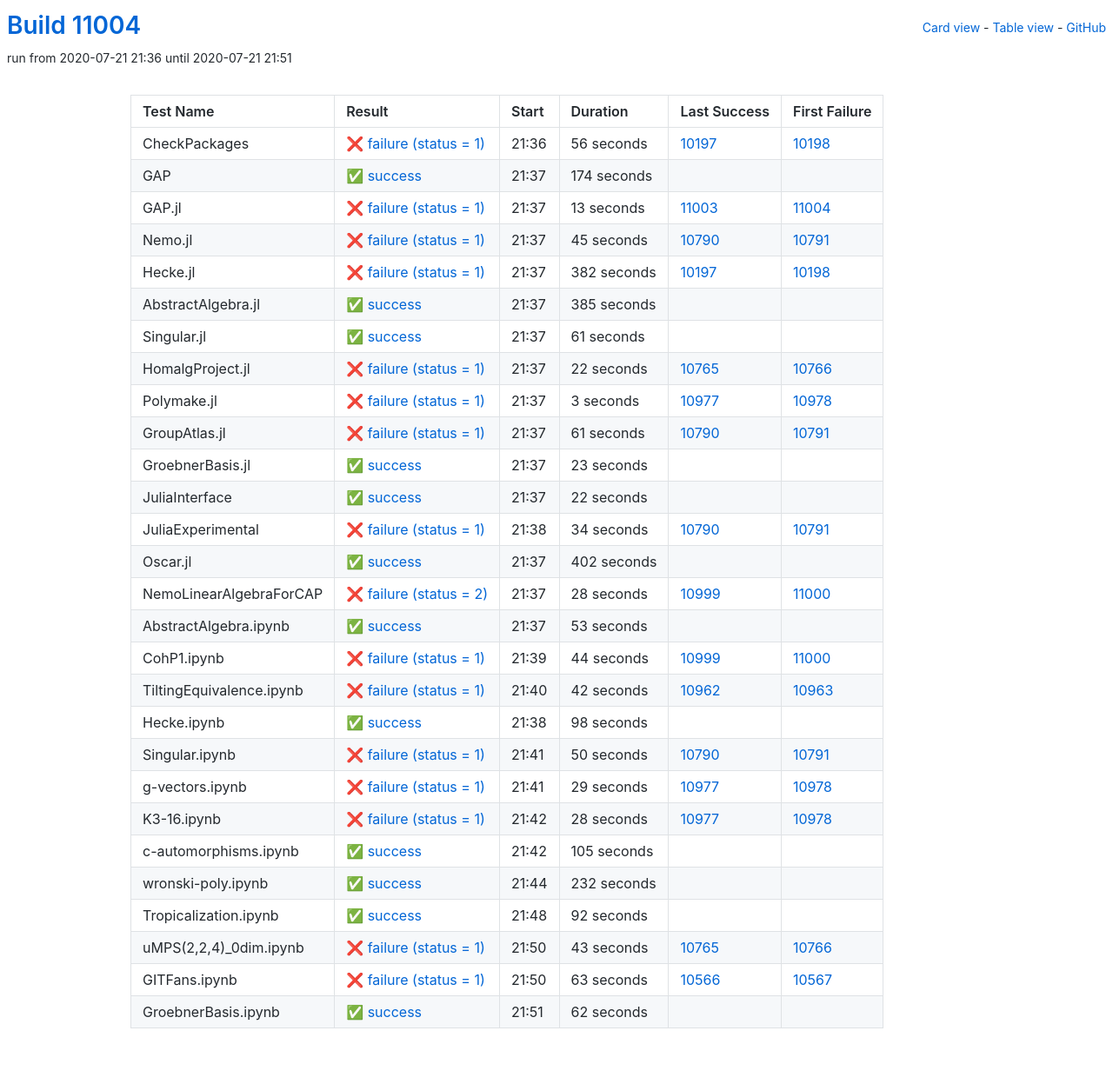
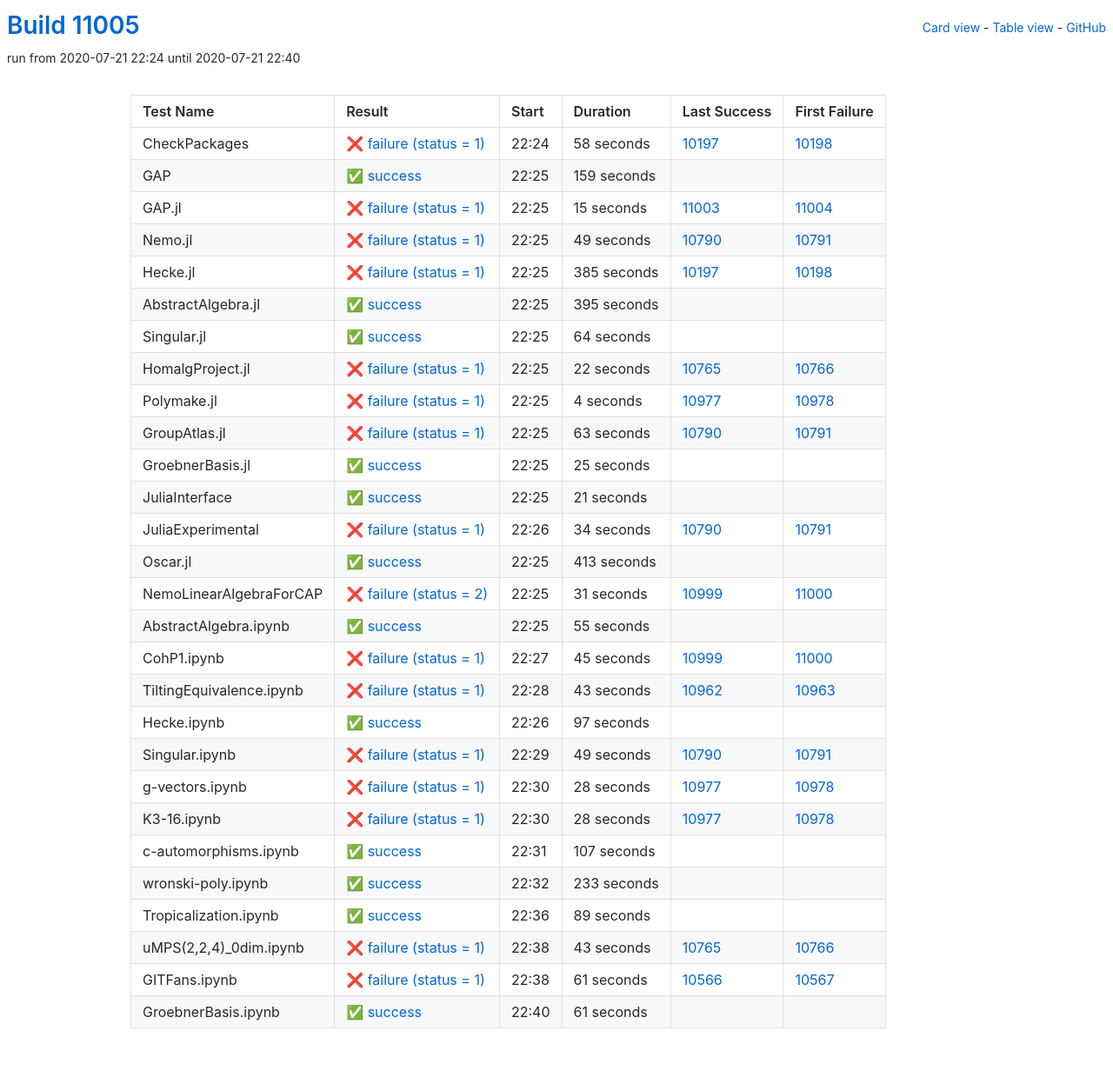
Before and after one commit to oscar-system/oscar-ci-status, a Jekyll site: the page built from table.html, in a window 1280 px wide. Shown: the whole page at 87% size. Built offline with Jekyll 4.4.1, drawn with Linux system fonts in a browser that asks for light colours.

Commit message:
Build #11005

```diff
--- a/_data/ci.yml
+++ b/_data/ci.yml
@@ -1,6 +1,6 @@
 ---
-build: 11004
-build_url: https://oscarci.mathematik.uni-kl.de/job/oscar/11004/
+build: 11005
+build_url: https://oscarci.mathematik.uni-kl.de/job/oscar/11005/
 job: oscar
 organization: oscar-system
 repo: oscar-ci-status
@@ -8,92 +8,92 @@
 tests:
 - name: CheckPackages
   id: checkpackages
-  log: https://oscarci.mathematik.uni-kl.de/job/oscar/11004/artifact/logs/build-11004/CheckPackages.log
-  start: 2020-07-21 21:36
+  log: https://oscarci.mathematik.uni-kl.de/job/oscar/11005/artifact/logs/build-11005/CheckPackages.log
+  start: 2020-07-21 22:24
   success: false
   exitcode: 1
   status: failure
-  duration: 56
+  duration: 58
   last_success: 10197
   last_success_url: https://oscarci.mathematik.uni-kl.de/job/oscar/10197/
   first_failure: 10198
   first_failure_url: https://oscarci.mathematik.uni-kl.de/job/oscar/10198/
 - name: GAP
   id: gap
-  log: https://oscarci.mathematik.uni-kl.de/job/oscar/11004/artifact/logs/build-11004/GAP.log
-  start: 2020-07-21 21:37
+  log: https://oscarci.mathematik.uni-kl.de/job/oscar/11005/artifact/logs/build-11005/GAP.log
+  start: 2020-07-21 22:25
   success: true
   exitcode: 0
   status: success
-  duration: 174
+  duration: 159
   last_success: false
   last_success_url:
   first_failure: false
   first_failure_url:
 - name: GAP.jl
   id: gap-jl
-  log: https://oscarci.mathematik.uni-kl.de/job/oscar/11004/artifact/logs/build-11004/GAP.jl.log
-  start: 2020-07-21 21:37
+  log: https://oscarci.mathematik.uni-kl.de/job/oscar/11005/artifact/logs/build-11005/GAP.jl.log
+  start: 2020-07-21 22:25
   success: false
   exitcode: 1
   status: failure
-  duration: 13
+  duration: 15
   last_success: 11003
   last_success_url: https://oscarci.mathematik.uni-kl.de/job/oscar/11003/
   first_failure: 11004
   first_failure_url: https://oscarci.mathematik.uni-kl.de/job/oscar/11004/
 - name: Nemo.jl
   id: nemo-jl
-  log: https://oscarci.mathematik.uni-kl.de/job/oscar/11004/artifact/logs/build-11004/Nemo.jl.log
-  start: 2020-07-21 21:37
+  log: https://oscarci.mathematik.uni-kl.de/job/oscar/11005/artifact/logs/build-11005/Nemo.jl.log
+  start: 2020-07-21 22:25
   success: false
   exitcode: 1
   status: failure
-  duration: 45
+  duration: 49
   last_success: 10790
   last_success_url: https://oscarci.mathematik.uni-kl.de/job/oscar/10790/
   first_failure: 10791
   first_failure_url: https://oscarci.mathematik.uni-kl.de/job/oscar/10791/
 - name: Hecke.jl
   id: hecke-jl
-  log: https://oscarci.mathematik.uni-kl.de/job/oscar/11004/artifact/logs/build-11004/Hecke.jl.log
-  start: 2020-07-21 21:37
+  log: https://oscarci.mathematik.uni-kl.de/job/oscar/11005/artifact/logs/build-11005/Hecke.jl.log
+  start: 2020-07-21 22:25
   success: false
   exitcode: 1
   status: failure
-  duration: 382
+  duration: 385
   last_success: 10197
   last_success_url: https://oscarci.mathematik.uni-kl.de/job/oscar/10197/
   first_failure: 10198
   first_failure_url: https://oscarci.mathematik.uni-kl.de/job/oscar/10198/
 - name: AbstractAlgebra.jl
   id: abstractalgebra-jl
-  log: https://oscarci.mathematik.uni-kl.de/job/oscar/11004/artifact/logs/build-11004/AbstractAlgebra.jl.log
-  start: 2020-07-21 21:37
+  log: https://oscarci.mathematik.uni-kl.de/job/oscar/11005/artifact/logs/build-11005/AbstractAlgebra.jl.log
+  start: 2020-07-21 22:25
   success: true
   exitcode: 0
   status: success
-  duration: 385
+  duration: 395
   last_success: false
   last_success_url:
   first_failure: false
   first_failure_url:
 - name: Singular.jl
   id: singular-jl
-  log: https://oscarci.mathematik.uni-kl.de/job/oscar/11004/artifact/logs/build-11004/Singular.jl.log
-  start: 2020-07-21 21:37
+  log: https://oscarci.mathematik.uni-kl.de/job/oscar/11005/artifact/logs/build-11005/Singular.jl.log
+  start: 2020-07-21 22:25
   success: true
   exitcode: 0
   status: success
-  duration: 61
+  duration: 64
   last_success: false
   last_success_url:
   first_failure: false
   first_failure_url:
 - name: HomalgProject.jl
   id: homalgproject-jl
-  log: https://oscarci.mathematik.uni-kl.de/job/oscar/11004/artifact/logs/build-11004/HomalgProject.jl.log
-  start: 2020-07-21 21:37
+  log: https://oscarci.mathematik.uni-kl.de/job/oscar/11005/artifact/logs/build-11005/HomalgProject.jl.log
+  start: 2020-07-21 22:25
   success: false
   exitcode: 1
   status: failure
@@ -104,56 +104,56 @@
   first_failure_url: https://oscarci.mathematik.uni-kl.de/job/oscar/10766/
 - name: Polymake.jl
   id: polymake-jl
-  log: https://oscarci.mathematik.uni-kl.de/job/oscar/11004/artifact/logs/build-11004/Polymake.jl.log
-  start: 2020-07-21 21:37
+  log: https://oscarci.mathematik.uni-kl.de/job/oscar/11005/artifact/logs/build-11005/Polymake.jl.log
+  start: 2020-07-21 22:25
   success: false
   exitcode: 1
   status: failure
-  duration: 3
+  duration: 4
   last_success: 10977
   last_success_url: https://oscarci.mathematik.uni-kl.de/job/oscar/10977/
   first_failure: 10978
   first_failure_url: https://oscarci.mathematik.uni-kl.de/job/oscar/10978/
 - name: GroupAtlas.jl
   id: groupatlas-jl
-  log: https://oscarci.mathematik.uni-kl.de/job/oscar/11004/artifact/logs/build-11004/GroupAtlas.jl.log
-  start: 2020-07-21 21:37
+  log: https://oscarci.mathematik.uni-kl.de/job/oscar/11005/artifact/logs/build-11005/GroupAtlas.jl.log
+  start: 2020-07-21 22:25
   success: false
   exitcode: 1
   status: failure
-  duration: 61
+  duration: 63
   last_success: 10790
   last_success_url: https://oscarci.mathematik.uni-kl.de/job/oscar/10790/
   first_failure: 10791
   first_failure_url: https://oscarci.mathematik.uni-kl.de/job/oscar/10791/
 - name: GroebnerBasis.jl
   id: groebnerbasis-jl
-  log: https://oscarci.mathematik.uni-kl.de/job/oscar/11004/artifact/logs/build-11004/GroebnerBasis.jl.log
-  start: 2020-07-21 21:37
+  log: https://oscarci.mathematik.uni-kl.de/job/oscar/11005/artifact/logs/build-11005/GroebnerBasis.jl.log
+  start: 2020-07-21 22:25
   success: true
   exitcode: 0
   status: success
-  duration: 23
+  duration: 25
   last_success: false
   last_success_url:
   first_failure: false
   first_failure_url:
 - name: JuliaInterface
   id: juliainterface
-  log: https://oscarci.mathematik.uni-kl.de/job/oscar/11004/artifact/logs/build-11004/JuliaInterface.log
-  start: 2020-07-21 21:37
+  log: https://oscarci.mathematik.uni-kl.de/job/oscar/11005/artifact/logs/build-11005/JuliaInterface.log
+  start: 2020-07-21 22:25
   success: true
   exitcode: 0
   status: success
-  duration: 22
+  duration: 21
   last_success: false
   last_success_url:
   first_failure: false
   first_failure_url:
 - name: JuliaExperimental
   id: juliaexperimental
-  log: https://oscarci.mathematik.uni-kl.de/job/oscar/11004/artifact/logs/build-11004/JuliaExperimental.log
-  start: 2020-07-21 21:38
+  log: https://oscarci.mathematik.uni-kl.de/job/oscar/11005/artifact/logs/build-11005/JuliaExperimental.log
+  start: 2020-07-21 22:26
   success: false
   exitcode: 1
   status: failure
@@ -164,104 +164,104 @@
   first_failure_url: https://oscarci.mathematik.uni-kl.de/job/oscar/10791/
 - name: Oscar.jl
   id: oscar-jl
-  log: https://oscarci.mathematik.uni-kl.de/job/oscar/11004/artifact/logs/build-11004/Oscar.jl.log
-  start: 2020-07-21 21:37
+  log: https://oscarci.mathematik.uni-kl.de/job/oscar/11005/artifact/logs/build-11005/Oscar.jl.log
+  start: 2020-07-21 22:25
   success: true
   exitcode: 0
   status: success
-  duration: 402
+  duration: 413
   last_success: false
   last_success_url:
   first_failure: false
   first_failure_url:
 - name: NemoLinearAlgebraForCAP
   id: nemolinearalgebraforcap
-  log: https://oscarci.mathematik.uni-kl.de/job/oscar/11004/artifact/logs/build-11004/NemoLinearAlgebraForCAP.log
-  start: 2020-07-21 21:37
+  log: https://oscarci.mathematik.uni-kl.de/job/oscar/11005/artifact/logs/build-11005/NemoLinearAlgebraForCAP.log
+  start: 2020-07-21 22:25
   success: false
   exitcode: 2
   status: failure
-  duration: 28
+  duration: 31
   last_success: 10999
   last_success_url: https://oscarci.mathematik.uni-kl.de/job/oscar/10999/
   first_failure: 11000
   first_failure_url: https://oscarci.mathematik.uni-kl.de/job/oscar/11000/
 - name: AbstractAlgebra.ipynb
   id: abstractalgebra-ipynb
-  log: https://oscarci.mathematik.uni-kl.de/job/oscar/11004/artifact/logs/build-11004/AbstractAlgebra.ipynb.log
-  start: 2020-07-21 21:37
+  log: https://oscarci.mathematik.uni-kl.de/job/oscar/11005/artifact/logs/build-11005/AbstractAlgebra.ipynb.log
+  start: 2020-07-21 22:25
   success: true
   exitcode: 0
   status: success
-  duration: 53
+  duration: 55
   last_success: false
   last_success_url:
   first_failure: false
   first_failure_url:
 - name: CohP1.ipynb
   id: cohp1-ipynb
-  log: https://oscarci.mathematik.uni-kl.de/job/oscar/11004/artifact/logs/build-11004/CohP1.ipynb.log
-  start: 2020-07-21 21:39
+  log: https://oscarci.mathematik.uni-kl.de/job/oscar/11005/artifact/logs/build-11005/CohP1.ipynb.log
+  start: 2020-07-21 22:27
   success: false
   exitcode: 1
   status: failure
-  duration: 44
+  duration: 45
   last_success: 10999
   last_success_url: https://oscarci.mathematik.uni-kl.de/job/oscar/10999/
   first_failure: 11000
   first_failure_url: https://oscarci.mathematik.uni-kl.de/job/oscar/11000/
 - name: TiltingEquivalence.ipynb
   id: tiltingequivalence-ipynb
-  log: https://oscarci.mathematik.uni-kl.de/job/oscar/11004/artifact/logs/build-11004/TiltingEquivalence.ipynb.log
-  start: 2020-07-21 21:40
+  log: https://oscarci.mathematik.uni-kl.de/job/oscar/11005/artifact/logs/build-11005/TiltingEquivalence.ipynb.log
+  start: 2020-07-21 22:28
   success: false
   exitcode: 1
   status: failure
-  duration: 42
+  duration: 43
   last_success: 10962
   last_success_url: https://oscarci.mathematik.uni-kl.de/job/oscar/10962/
   first_failure: 10963
   first_failure_url: https://oscarci.mathematik.uni-kl.de/job/oscar/10963/
 - name: Hecke.ipynb
   id: hecke-ipynb
-  log: https://oscarci.mathematik.uni-kl.de/job/oscar/11004/artifact/logs/build-11004/Hecke.ipynb.log
-  start: 2020-07-21 21:38
+  log: https://oscarci.mathematik.uni-kl.de/job/oscar/11005/artifact/logs/build-11005/Hecke.ipynb.log
+  start: 2020-07-21 22:26
   success: true
   exitcode: 0
   status: success
-  duration: 98
+  duration: 97
   last_success: false
   last_success_url:
   first_failure: false
   first_failure_url:
 - name: Singular.ipynb
   id: singular-ipynb
-  log: https://oscarci.mathematik.uni-kl.de/job/oscar/11004/artifact/logs/build-11004/Singular.ipynb.log
-  start: 2020-07-21 21:41
+  log: https://oscarci.mathematik.uni-kl.de/job/oscar/11005/artifact/logs/build-11005/Singular.ipynb.log
+  start: 2020-07-21 22:29
   success: false
   exitcode: 1
   status: failure
-  duration: 50
+  duration: 49
   last_success: 10790
   last_success_url: https://oscarci.mathematik.uni-kl.de/job/oscar/10790/
   first_failure: 10791
   first_failure_url: https://oscarci.mathematik.uni-kl.de/job/oscar/10791/
 - name: g-vectors.ipynb
   id: g-vectors-ipynb
-  log: https://oscarci.mathematik.uni-kl.de/job/oscar/11004/artifact/logs/build-11004/g-vectors.ipynb.log
-  start: 2020-07-21 21:41
+  log: https://oscarci.mathematik.uni-kl.de/job/oscar/11005/artifact/logs/build-11005/g-vectors.ipynb.log
+  start: 2020-07-21 22:30
   success: false
   exitcode: 1
   status: failure
-  duration: 29
+  duration: 28
   last_success: 10977
   last_success_url: https://oscarci.mathematik.uni-kl.de/job/oscar/10977/
   first_failure: 10978
   first_failure_url: https://oscarci.mathematik.uni-kl.de/job/oscar/10978/
 - name: K3-16.ipynb
   id: k3-16-ipynb
-  log: https://oscarci.mathematik.uni-kl.de/job/oscar/11004/artifact/logs/build-11004/K3-16.ipynb.log
-  start: 2020-07-21 21:42
+  log: https://oscarci.mathematik.uni-kl.de/job/oscar/11005/artifact/logs/build-11005/K3-16.ipynb.log
+  start: 2020-07-21 22:30
   success: false
   exitcode: 1
   status: failure
@@ -272,44 +272,44 @@
   first_failure_url: https://oscarci.mathematik.uni-kl.de/job/oscar/10978/
 - name: c-automorphisms.ipynb
   id: c-automorphisms-ipynb
-  log: https://oscarci.mathematik.uni-kl.de/job/oscar/11004/artifact/logs/build-11004/c-automorphisms.ipynb.log
-  start: 2020-07-21 21:42
+  log: https://oscarci.mathematik.uni-kl.de/job/oscar/11005/artifact/logs/build-11005/c-automorphisms.ipynb.log
+  start: 2020-07-21 22:31
   success: true
   exitcode: 0
   status: success
-  duration: 105
+  duration: 107
   last_success: false
   last_success_url:
   first_failure: false
   first_failure_url:
 - name: wronski-poly.ipynb
   id: wronski-poly-ipynb
-  log: https://oscarci.mathematik.uni-kl.de/job/oscar/11004/artifact/logs/build-11004/wronski-poly.ipynb.log
-  start: 2020-07-21 21:44
+  log: https://oscarci.mathematik.uni-kl.de/job/oscar/11005/artifact/logs/build-11005/wronski-poly.ipynb.log
+  start: 2020-07-21 22:32
   success: true
   exitcode: 0
   status: success
-  duration: 232
+  duration: 233
   last_success: false
   last_success_url:
   first_failure: false
   first_failure_url:
 - name: Tropicalization.ipynb
   id: tropicalization-ipynb
-  log: https://oscarci.mathematik.uni-kl.de/job/oscar/11004/artifact/logs/build-11004/Tropicalization.ipynb.log
-  start: 2020-07-21 21:48
+  log: https://oscarci.mathematik.uni-kl.de/job/oscar/11005/artifact/logs/build-11005/Tropicalization.ipynb.log
+  start: 2020-07-21 22:36
   success: true
   exitcode: 0
   status: success
-  duration: 92
+  duration: 89
   last_success: false
   last_success_url:
   first_failure: false
   first_failure_url:
 - name: uMPS(2,2,4)_0dim.ipynb
   id: umps-2-2-4-0dim-ipynb
-  log: https://oscarci.mathematik.uni-kl.de/job/oscar/11004/artifact/logs/build-11004/uMPS-2-2-4-_0dim.ipynb.log
-  start: 2020-07-21 21:50
+  log: https://oscarci.mathematik.uni-kl.de/job/oscar/11005/artifact/logs/build-11005/uMPS-2-2-4-_0dim.ipynb.log
+  start: 2020-07-21 22:38
   success: false
   exitcode: 1
   status: failure
@@ -320,24 +320,24 @@
   first_failure_url: https://oscarci.mathematik.uni-kl.de/job/oscar/10766/
 - name: GITFans.ipynb
   id: gitfans-ipynb
-  log: https://oscarci.mathematik.uni-kl.de/job/oscar/11004/artifact/logs/build-11004/GITFans.ipynb.log
-  start: 2020-07-21 21:50
+  log: https://oscarci.mathematik.uni-kl.de/job/oscar/11005/artifact/logs/build-11005/GITFans.ipynb.log
+  start: 2020-07-21 22:38
   success: false
   exitcode: 1
   status: failure
-  duration: 63
+  duration: 61
   last_success: 10566
   last_success_url: https://oscarci.mathematik.uni-kl.de/job/oscar/10566/
   first_failure: 10567
   first_failure_url: https://oscarci.mathematik.uni-kl.de/job/oscar/10567/
 - name: GroebnerBasis.ipynb
   id: groebnerbasis-ipynb
-  log: https://oscarci.mathematik.uni-kl.de/job/oscar/11004/artifact/logs/build-11004/GroebnerBasis.ipynb.log
-  start: 2020-07-21 21:51
+  log: https://oscarci.mathematik.uni-kl.de/job/oscar/11005/artifact/logs/build-11005/GroebnerBasis.ipynb.log
+  start: 2020-07-21 22:40
   success: true
   exitcode: 0
   status: success
-  duration: 62
+  duration: 61
   last_success: false
   last_success_url:
   first_failure: false
```
Also changed, not shown: README.md.
